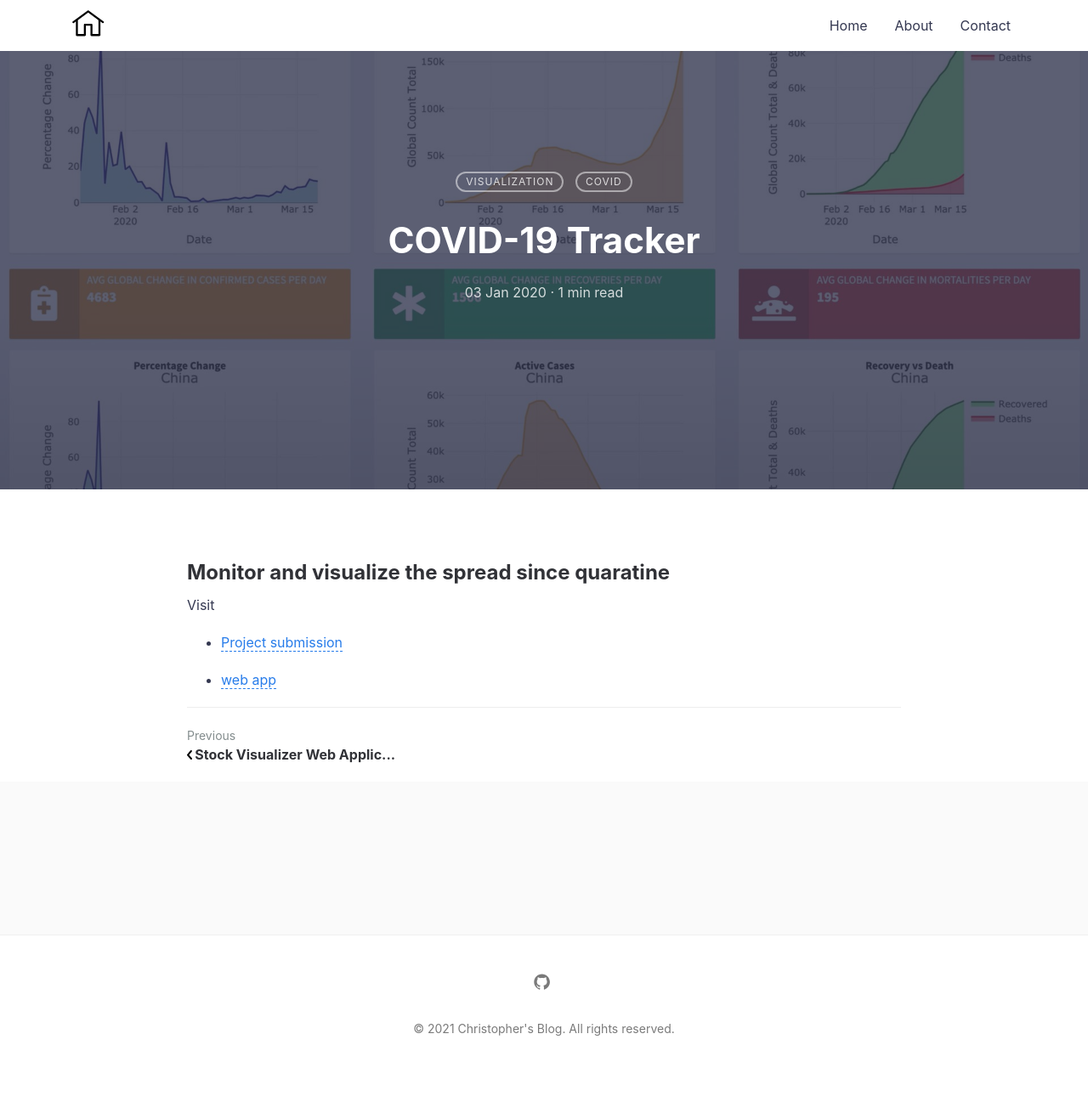
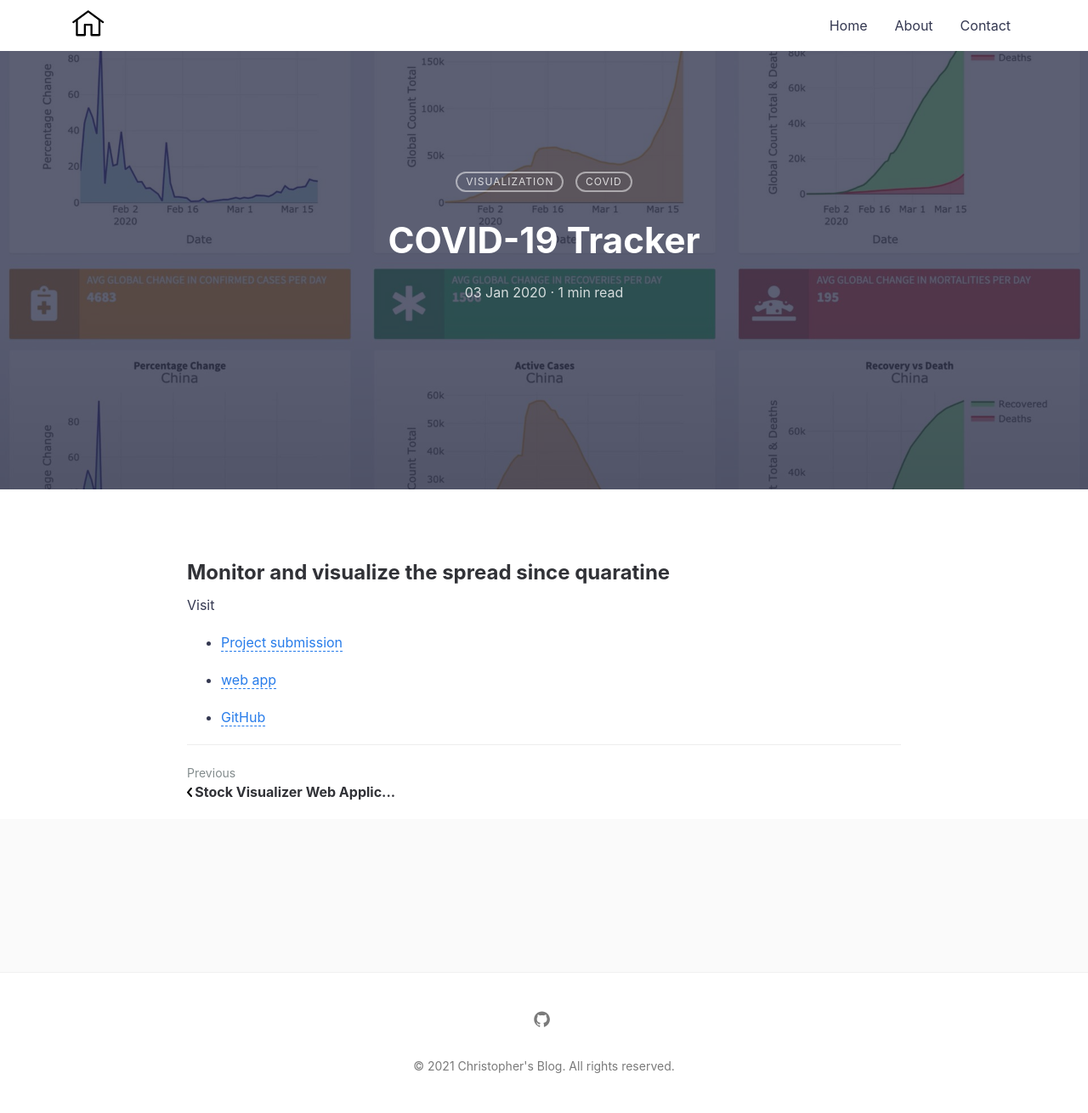
Before and after one commit to chriztopherton/chriztopherton.github.io, a Jekyll site: the page built from _posts/2020-01-03-Covid_shiny.md, in a window 1280 px wide. Shown: the whole page at 85% size. Built offline with Jekyll 4.4.1, drawn with Linux system fonts in a browser that asks for light colours; comment, search, counter and statistics services are not loaded; before the commit the page ends 1266 px from its top, so only the background shows below that.

Commit message:
add github links

```diff
--- a/_posts/2020-01-03-Covid_shiny.md
+++ b/_posts/2020-01-03-Covid_shiny.md
@@ -12,3 +12,5 @@ Visit
 - [Project submission](https://devpost.com/software/covid-19-tracker-f643k9?ref_content=user-portfolio&ref_feature=in_progress)
 
 - [web app](https://chrton.shinyapps.io/COVID-19DashBoard/?_ga=2.247485696.609293120.1606549485-1649707331.1606549485)
+
+- [GitHub](https://github.com/chriztopherton/COVID19_DashBoard)
```
Also changed, not shown: _posts/2020-01-02-streamlit-stockviz.md (+2 -0 lines).
